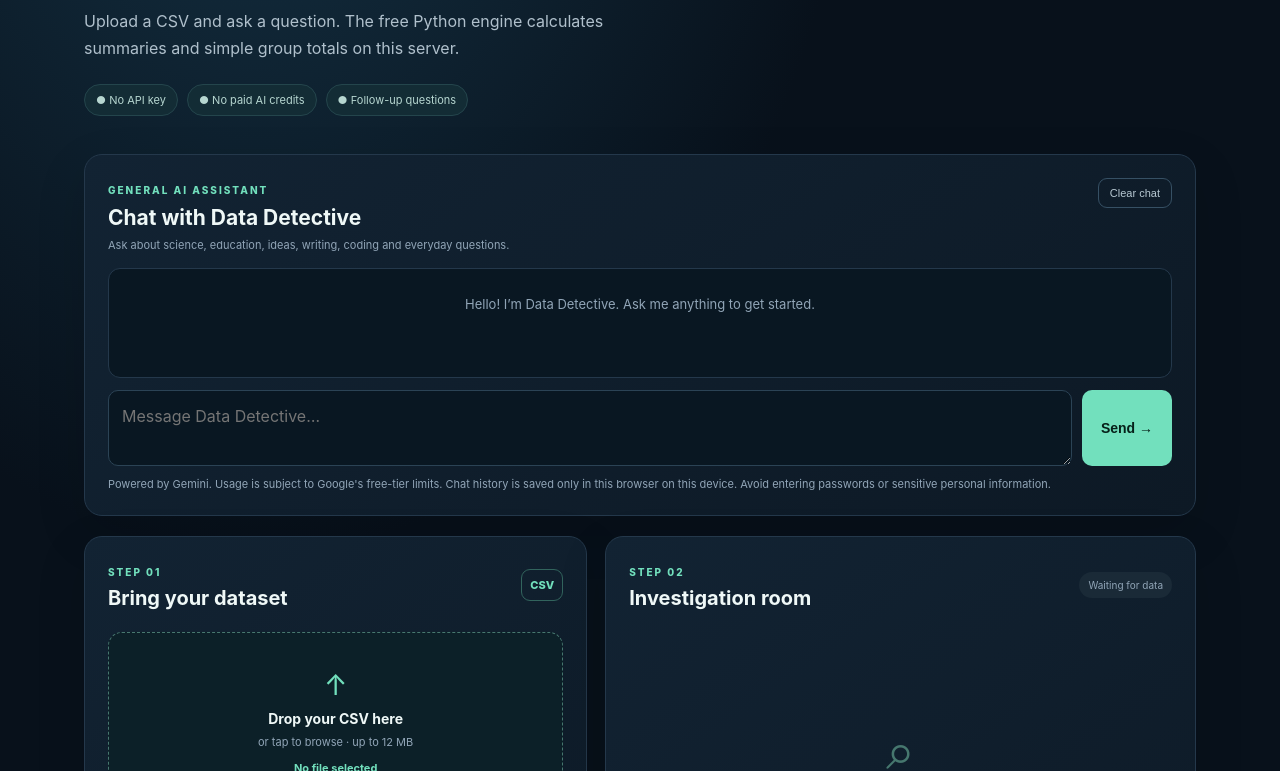
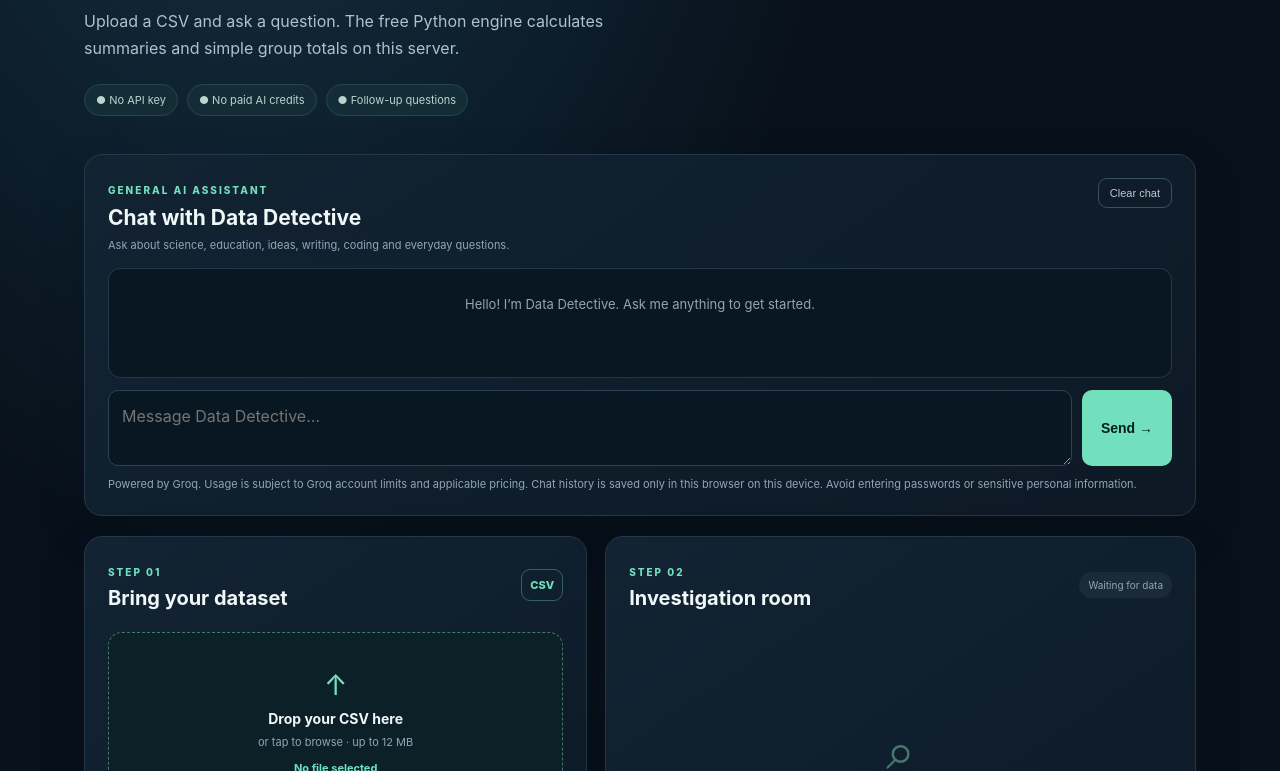
Before and after one commit to editmaster121472-create/data-detective, a plain HTML site: page templates/index.html in a window 1280 px wide. Shown: the part 329-1100 px from the top of the page. Drawn offline with Linux system fonts and the light colour scheme.

Commit message:
Update assistant provider label to Groq

```diff
--- a/templates/index.html
+++ b/templates/index.html
@@ -16,7 +16,7 @@
   <div class="chat-head"><div><small>GENERAL AI ASSISTANT</small><h2>Chat with Data Detective</h2><p>Ask about science, education, ideas, writing, coding and everyday questions.</p></div><button id="clearChat" class="clear-chat" type="button">Clear chat</button></div>
   <div id="chatMessages" class="chat-messages" aria-live="polite"><div class="chat-welcome">Hello! I’m Data Detective. Ask me anything to get started.</div></div>
   <form id="chatForm" class="chat-compose"><textarea id="chatInput" rows="2" maxlength="4000" placeholder="Message Data Detective…"></textarea><button id="chatSend" class="primary" type="submit">Send →</button></form>
-  <p class="chat-note">Powered by Gemini. Usage is subject to Google's free-tier limits. Chat history is saved only in this browser on this device. Avoid entering passwords or sensitive personal information.</p>
+  <p class="chat-note">Powered by Groq. Usage is subject to Groq account limits and applicable pricing. Chat history is saved only in this browser on this device. Avoid entering passwords or sensitive personal information.</p>
 </section>
 <section class="workspace">
 <div class="panel upload"><div class="panel-title"><div><small>STEP 01</small><h2>Bring your dataset</h2></div><div class="file-icon">CSV</div></div>
```
